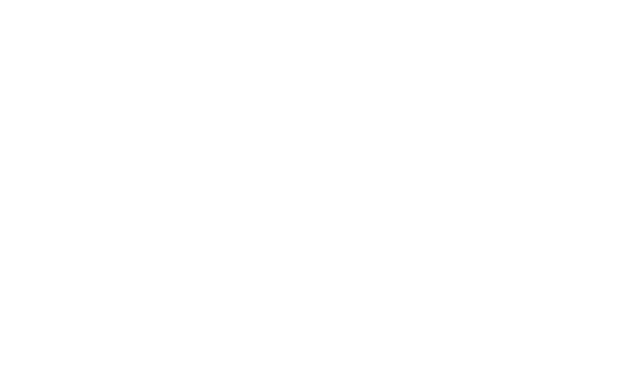
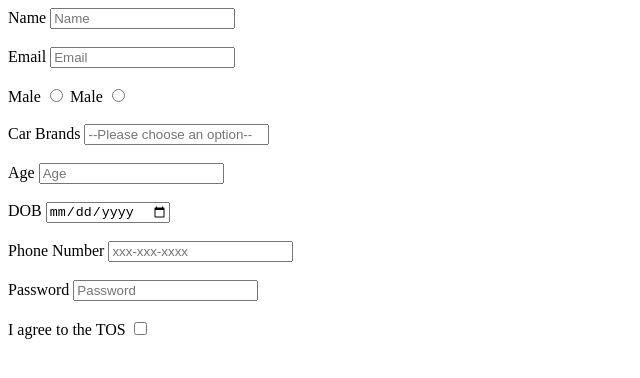
Before and after one commit to acciojob/signup-form-car-sahilsaifi310, a website: page main.html in a window 1280 px wide. Shown: the whole page, without its empty margins (0-640 px from the left). Drawn offline with Linux system fonts and the light colour scheme.

Commit message:
created a submission

```diff
--- a/main.html
+++ b/main.html
@@ -1,16 +1,52 @@
 <!DOCTYPE html>
+<html lang="en">
+<head>
+    <meta charset="UTF-8">
+    <meta name="viewport" content="width=device-width, initial-scale=1.0">
+    <title>Document</title>
+</head>
+<body>
+    <form >
+<label for="N">Name</label>
+<input type="text" name="" id="N" placeholder="Name" required><br><br>
 
-<html>
+<label for="e">Email</label>
+<input type="email" name="" id="e" placeholder="Email" required><br><br>
 
-<head>
-	<link rel="stylesheet" href="styles.css">
-</head>
+<label for="m">Male</label>
+<input type="radio" name="" id="m"required>
 
-<body>
-	<!-- the entire body must be written by student -->
-    <script type="text/javascript" src="./script.js">
-</script>
+<label for="f">Male</label>
+<input type="radio" name="" id="f"required><br><br>
 
+
+
+<label for="cars">Car Brands</label>
+<input type="search" name="" id="cars" placeholder="--Please choose an option--"><br><br>
+
+<label for="a">Age</label>
+<input type="number" name="" id="age" placeholder="Age" required><br><br>
+
+<label for="dob">DOB</label>
+<input type="date" name="" id="dob"><br><br>
+
+<label for="tel">Phone Number</label>
+<input type="number" name="tel" id="" placeholder="xxx-xxx-xxxx"><br><br>
+
+<label for="password">Password</label>
+<input type="password" name="" id="password" placeholder="Password"><br><br>
+
+<label for="tos">I agree to the TOS</label>
+<input type="checkbox" name="" id="tos">
+
+
+
+
+
+
+
+
+
+    </form>
 </body>
-
 </html>
```
